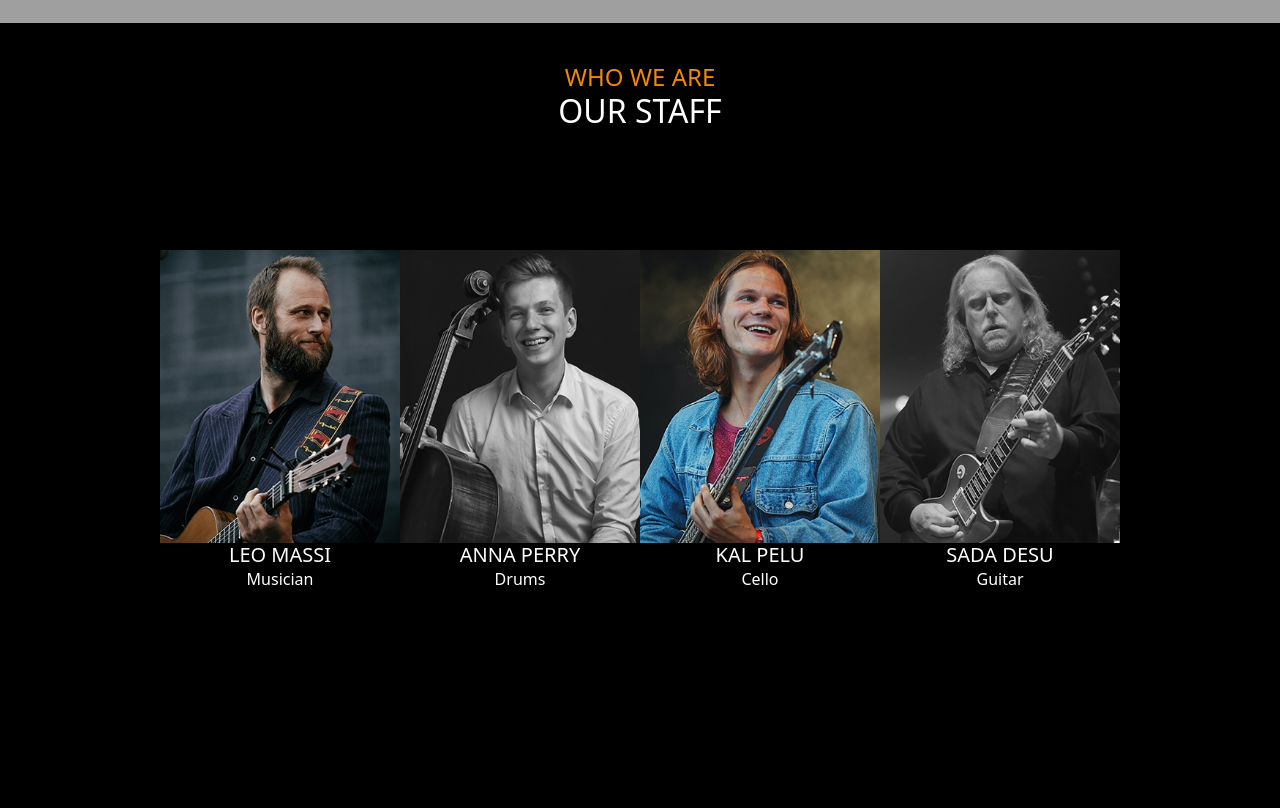
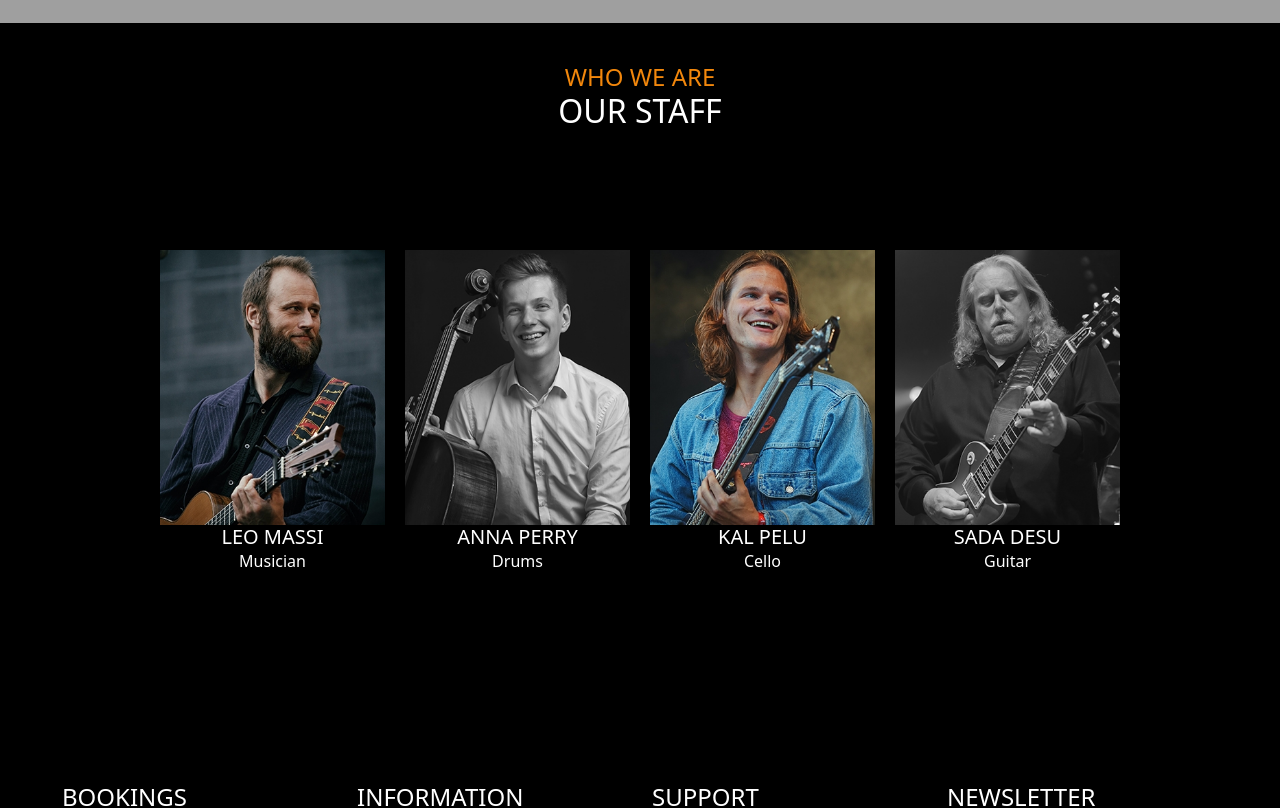
Before and after one commit to ValeriaGiannelli/proj-html-vuejs, a Vue app: page /about in a window 1280 px wide. Shown: the part 3280-4088 px from the top of the page. Built offline with nearby package versions, Linux system fonts and the light colour scheme; grey boxes are pictures that could not be loaded.

Commit message:
fix: zoom on cards (About Us)

```diff
--- a/src/components/StaffAbout.vue
+++ b/src/components/StaffAbout.vue
@@ -13,28 +13,32 @@ export default {
 
             <!-- 1 -->
             <div>
-                <img src="/img_about/about_team_01.jpg" alt="">
+                <div class="card_for"><img src="/img_about/about_team_01.jpg" alt=""></div>
                 <h5>LEO MASSI</h5>
                 <span>Musician</span>
             </div>
 
+
+
             <!-- 2 -->
             <div>
-                <img src="/img_about/about_team_02.jpg" alt="">
+
+                <div class="card_for"><img src="/img_about/about_team_02.jpg" alt=""></div>
                 <h5>ANNA PERRY</h5>
                 <span>Drums</span>
             </div>
 
             <!-- 3 -->
             <div>
-                <img src="/img_about/about_team_03.jpg" alt="">
+                <div class="card_for"><img src="/img_about/about_team_03.jpg" alt=""></div>
                 <h5>KAL PELU</h5>
                 <span>Cello</span>
             </div>
 
             <!-- 4 -->
             <div>
-                <img src="/img_about/about_team_04.jpg" alt="">
+                <div class="card_for"><img src="/img_about/about_team_04.jpg" alt=""></div>
+
                 <h5>SADA DESU</h5>
                 <span>Guitar</span>
             </div>
@@ -57,18 +61,28 @@ export default {
     align-items: center;
     justify-content: space-around;
     padding: 120px;
+    gap: 20px
+}
+
+.card_for{
+    widows: 100%;
 }
 
 .cards div{
-    width: 300px;
-    height: 500px;
+    width: 100%;
     text-align: center;
+    overflow: hidden;
+}
 
-    img{
-        max-width: 100%;
+img{
+    width: 100%;
+    overflow: hidden;
+}
+
+    img:hover{
+        transform: scale(1.1);
 
     }
-}
 
 // Colors
 h4{
```
